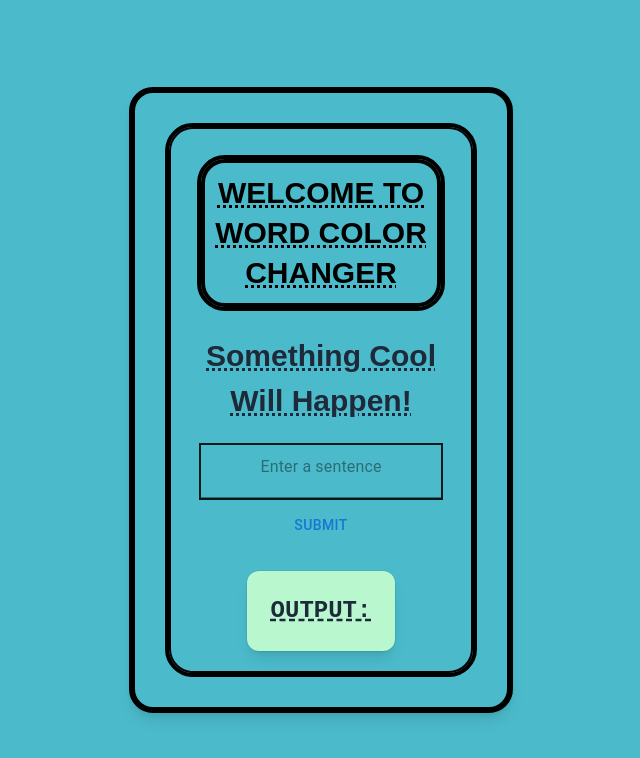
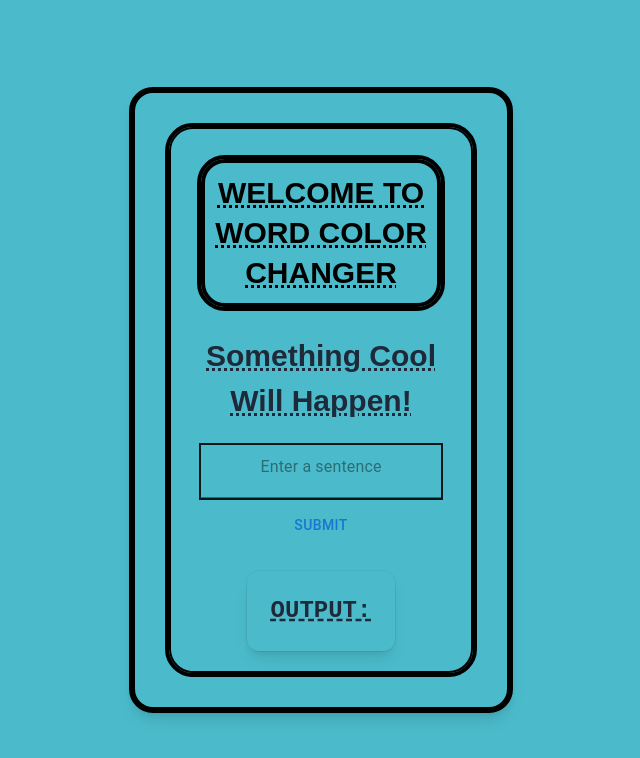
Before and after one commit to Steven-Ou/WordChanger, a Next.js app in the folder word/: page / in a window 1280 px wide. Shown: the top 758 px of the page, without its empty margins (319-959 px from the left). Built offline with nearby package versions, Linux system fonts and the light colour scheme.

Commit message:
making the output box even more better

```diff
--- a/word/app/page.js
+++ b/word/app/page.js
@@ -96,7 +96,7 @@ export default function Home() {
         </div>
         <Box id="output"
         className="mx-auto flex-col max-w-sm items-center
-        gap-x-4 rounded-xl bg-green-200 p-6 shadow-lg outline
+        gap-x-4 rounded-xl p-6 shadow-lg outline
         outline-black/5 dark:shadow-lg dark:outline-white/10
         text-gray-800 dark:text-gray-200
         ">
```
